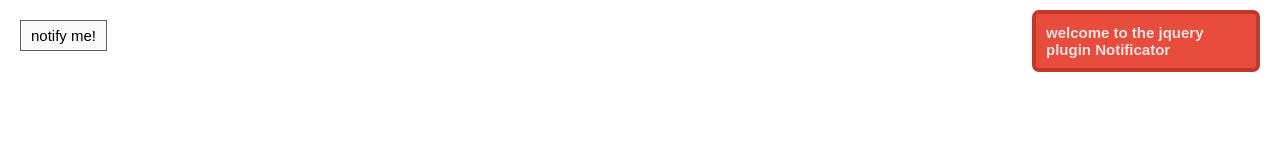
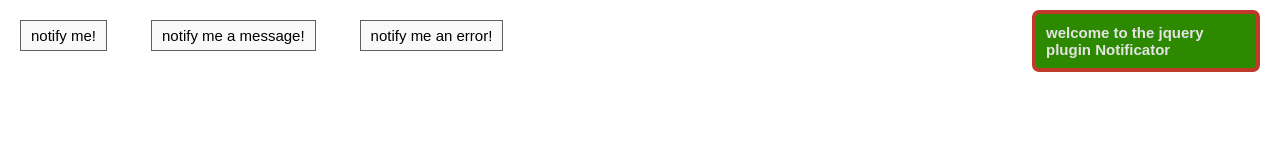
Before and after one commit to negativo/jquery.notificator.js, a plain HTML site: page examples/index.html in a window 1280 px wide. Drawn offline with nearby package versions, Linux system fonts and the light colour scheme.

Commit message:
Update example to show different styles

```diff
--- a/examples/index.html
+++ b/examples/index.html
@@ -14,6 +14,8 @@
   <button>notify me!</button>
 
     <script src="../notificator/jquery.notificator.js" type="text/javascript" charset="utf-8"></script>
+  <button class="msg">notify me a message!</button>
+  <button class="error">notify me an error!</button>
   <script type="text/javascript" charset="utf-8">
 
     var messages = ["Format C done!",
@@ -45,9 +47,14 @@
             setTimeout(hello, 1000);
         }
         init();
-      $("button").click(function(){
-        $.notificator(messages.shift() || status);
+      $("button.msg").click(function(){
+        $.notificator("Message: " + messages.shift() || status);
       })
+
+      $("button.error").click(function(){
+        $.notificator("Error: " + messages.shift() || status, 'error');
+      })
+
     })
   </script>
 </body>
--- a/notificator/jquery.notificator.css
+++ b/notificator/jquery.notificator.css
@@ -31,22 +31,30 @@
       overflow: hidden;
     }
 
-    #notificator .msg {
-      border: 1px solid #171717;
-      color: #E4E4E4;
 
-    font-family: Arial;
+	#notificator div {
+      font-family: Arial;
       font-weight: bold;
       width: 200px;
       min-height: 30px;
       padding: 10px;
       font-size: 15px;
       margin-bottom: 10px;
-
-      background: #e74c3c;
-      border:4px solid #c0392b;
-
       border-radius: 7px;
       -webkit-border-radius: 7px;
       -moz-border-radius: 7px;
+	}
+
+    #notificator div.msg {
+      border: 1px solid #171717;
+      color: #E4E4E4;
+      background: #2d8a00;
+      border:4px solid #c0392b;
     }
+
+    #notificator div.error {
+      border: 1px solid #171717;
+      color: #E4E4E4;
+      background: #e74c3c;
+      border:4px solid #c0392b;
+    }
```
